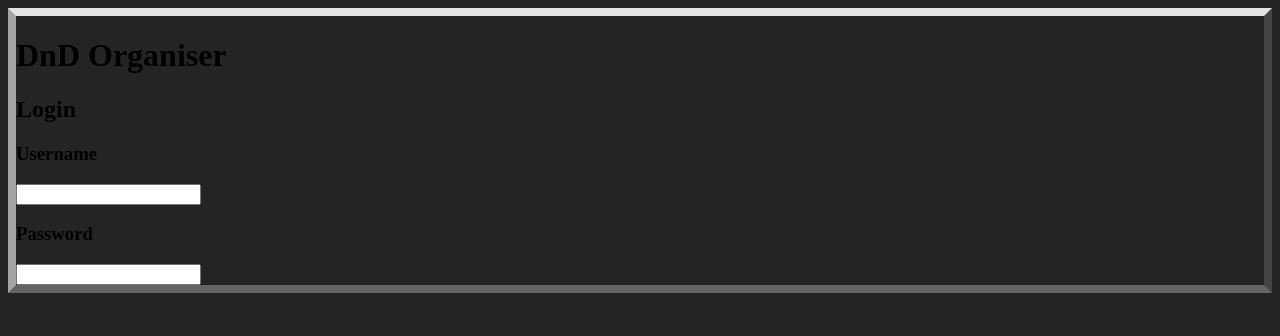
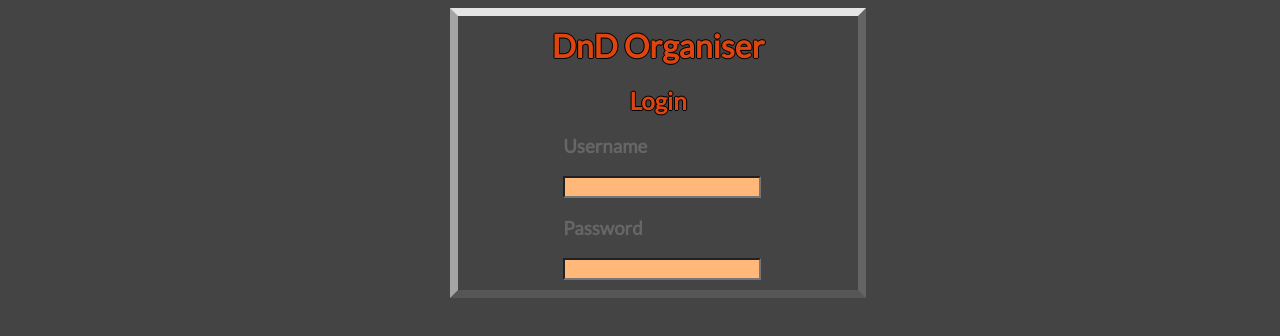
Before and after one commit to Squiddy1999/DnD, a plain HTML site: page index.html in a window 1280 px wide. Drawn offline with Linux system fonts and the light colour scheme.

Commit message:
styling stuff

```diff
--- a/CSS/styles.css
+++ b/CSS/styles.css
@@ -1,10 +1,42 @@
-body
-{
-    background-color: #242424;
+body {
+    background-color: #444444;
+    height:100%;
+}
+
+#loginTitle {
+    padding-top: 0px;
+    margin-top: 0px;
+}
+
+#indexLoginSection {
+    background-color: #444444;
     border: 8px solid black;
-    border-bottom-color:#646464;
-    border-right-color: #444444;
+    border-bottom-color: #565656;
+    border-right-color: #646464;
     border-top-color: #E4E4E4;
     border-left-color: #A4A4A4;
     height: 100%;
+    padding: 10px;
+    margin-left: 35%;
+    width: 30%;
 }
+
+.font1 {
+    color: #dd4410;
+    font-family: 'Lato', sans-serif;
+    text-shadow: -1px 0 black, 0 1px black, 1px 0 black, 0 -1px black;
+    text-align:center;
+}
+
+.indexLoginText {
+    color: #666666;
+    font-family: 'Lato', sans-serif;
+    padding-left: 25%;
+}
+
+.loginField {
+    background-color: #ffb87a;
+    font-family: 'Lato', sans-serif;
+    width: 50%;
+    margin-left: 25%;
+}
--- a/index.html
+++ b/index.html
@@ -3,15 +3,18 @@
 <html lang="en" xmlns="http://www.w3.org/1999/xhtml">
 <head>
     <meta charset="utf-8" />
-    <link rel="stylesheet" href="CSS/styles.css" type="text/css"/>
+    <link href="https://fonts.googleapis.com/css?family=Lato" rel="stylesheet">
+    <link rel="stylesheet" href="CSS/styles.css" type="text/css" />
     <title>DnD Organiser</title>
 </head>
 <body>
-    <h1 id="loginTitle">DnD Organiser</h1>
-    <h2 id="loginText">Login</h2>
-    <h3 id="usernameText" class="indexLoginText">Username</h3>
-    <input id="usernameInput" type="text">
-    <h3 id="passwordText" class="indexLoginText">Password</h3>
-    <input id="passwordInput" type="text">
+    <div id="indexLoginSection">
+        <h1 id="loginTitle" class="font1">DnD Organiser</h1>
+        <h2 id="loginText" class="font1">Login</h2>
+        <h3 id="usernameText" class="indexLoginText">Username</h3>
+        <input id="usernameInput" class="loginField" type="text">
+        <h3 id="passwordText" class="indexLoginText">Password</h3>
+        <input id="passwordInput" class="loginField" type="text">
+    </div>
 </body>
 </html>
```
